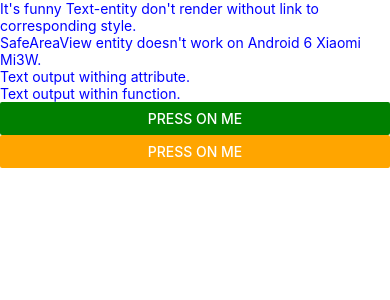
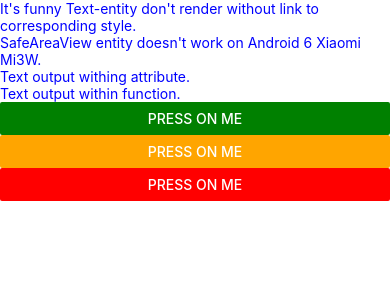
Before and after one commit to iuriimigushin/reactNative, a React Native app: screen / in a window 390 px wide. Shown: the top 300 px of the page. Built offline with nearby package versions, Linux system fonts and the light colour scheme.

Commit message:
Added complex alert button.

```diff
--- a/App.js
+++ b/App.js
@@ -1,10 +1,14 @@
 import { StatusBar } from 'expo-status-bar';
 import React from 'react';
-import { StyleSheet, Text, SafeAreaView, Button } from 'react-native';
+import { StyleSheet, Text, SafeAreaView, Button, Alert } from 'react-native';
 
 export default function App() {
   const handleTextPress = () => console.log('Text output within function used.');
   const handleButtonPress = () => alert('This is simple Alert just with message.');
+  const handleButtonPress2 = () => Alert.alert("Alert title", "Message of complex alert entity.", [
+    { text: "Yes", onPres: () => console.log('Complex alert used. Yes button pressed.') },
+    { text: "No", onPres: () => console.log('Complex alert used. No button pressed.') }
+  ]);
 
   return (
     <SafeAreaView style={styles.container}>
@@ -15,6 +19,7 @@ export default function App() {
       <Text style={styles.text} onPress={handleTextPress}>Text output within function.</Text>
       <Button title={'Press on me'} onPress={handleTextPress} color="green" />
       <Button title={'Press on me'} onPress={handleButtonPress} color="orange" />
+      <Button title={'Press on me'} onPress={handleButtonPress2} color="red" />
 
       <StatusBar style="auto" />
     </SafeAreaView>
```
